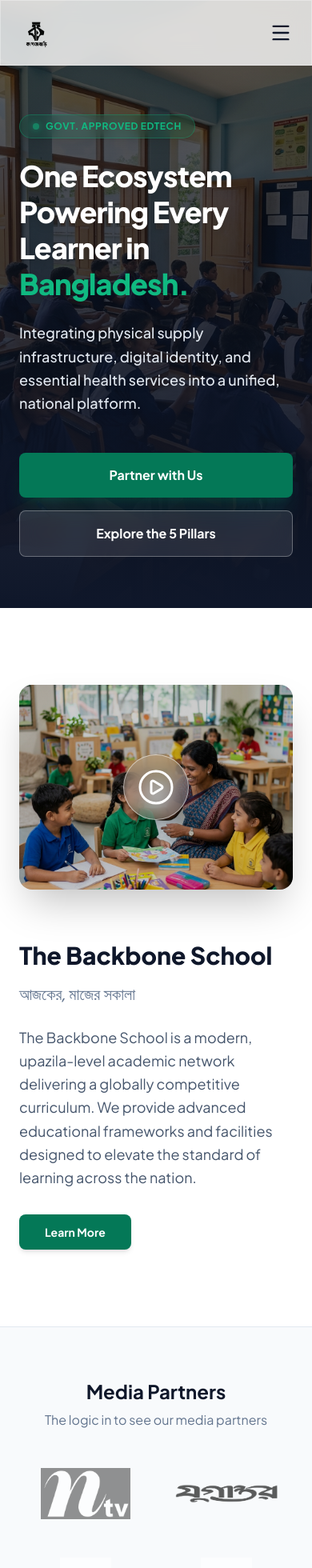
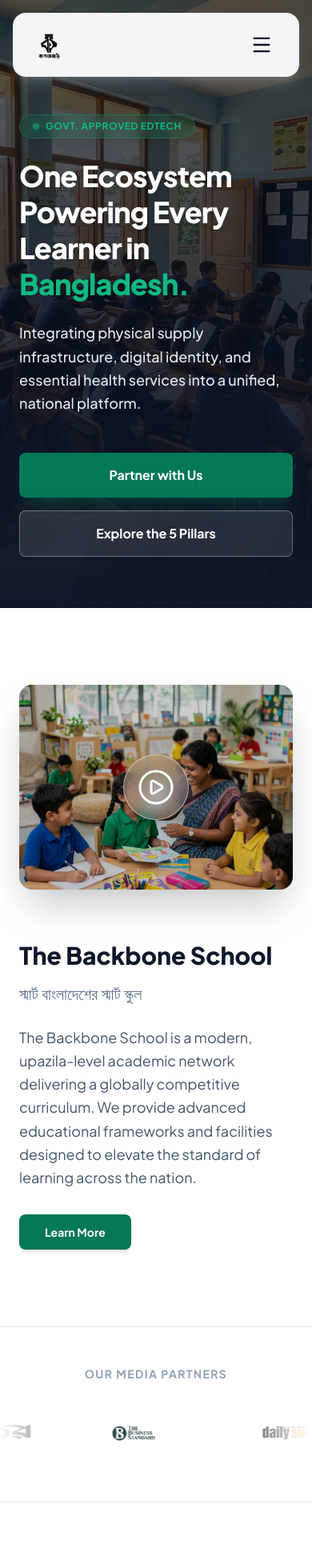
Before and after one commit to OmarFarukApurbo/kagojbari, a Next.js app: page / in a window 390 px wide. Shown: the top 1960 px of the page at 80% size. Built offline with nearby package versions, Linux system fonts and the light colour scheme.

Commit message:
UI Polish: Upgrade Navbar, Footer, animated Ticker, and fix content

```diff
--- a/src/components/home/BackboneFeature.tsx
+++ b/src/components/home/BackboneFeature.tsx
@@ -32,7 +32,7 @@ export default function BackboneFeature() {
             The Backbone School
           </h2>
           <p className="text-xl text-slate-500 font-bengali mb-6">
-            আজকের, মাজের সকালা
+            স্মার্ট বাংলাদেশের স্মার্ট স্কুল
           </p>
           <p className="text-lg text-slate-600 leading-relaxed mb-8">
             The Backbone School is a modern, upazila-level academic network delivering a globally competitive curriculum. We provide advanced educational frameworks and facilities designed to elevate the standard of learning across the nation.
--- a/src/components/home/MediaPartners.tsx
+++ b/src/components/home/MediaPartners.tsx
@@ -7,18 +7,21 @@ export default function MediaPartners() {
     { name: "The Business Standard", src: "/partners/1738567741_TBS.jpg" },
     { name: "Daily Sun", src: "/partners/daily-sun-logo-high-quality-free-vector.jpg" },
     { name: "ATN News", src: "/partners/ATN_News_Logo_without_slogan.svg.png" },
-    { name: "Other Partner", src: "/partners/default_img_1.webp" }
+    { name: "Somoy", src: "/partners/default_img_1.webp" }
   ];
 
   return (
-    <section className="py-16 px-6 bg-slate-50 border-y border-slate-200">
-      <div className="max-w-7xl mx-auto flex flex-col items-center">
-        <h3 className="text-2xl md:text-3xl font-bold text-charcoal-dark mb-2 text-center">Media Partners</h3>
-        <p className="text-slate-500 mb-12 text-center">The logic in to see our media partners</p>
+    <section className="py-12 bg-white border-y border-slate-200 overflow-hidden">
+      <div className="max-w-7xl mx-auto px-6 mb-8">
+        <h3 className="text-sm md:text-base font-bold text-center text-slate-400 uppercase tracking-widest">Our Media Partners</h3>
+      </div>
 
-        <div className="flex flex-wrap justify-center items-center gap-12 md:gap-20">
-          {partners.map((partner, index) => (
-            <div key={index} className="relative w-32 h-16 md:w-40 md:h-20 grayscale hover:grayscale-0 opacity-70 hover:opacity-100 transition-all duration-300">
+      {/* Infinite Scrolling Ticker */}
+      <div className="w-full inline-flex flex-nowrap overflow-hidden [mask-image:_linear-gradient(to_right,transparent_0,_black_128px,_black_calc(100%-128px),transparent_100%)]">
+        <ul className="flex items-center justify-center md:justify-start animate-infinite-scroll">
+          {[...partners, ...partners].map((partner, index) => (
+            <li key={index} className="mx-8 md:mx-16 flex-shrink-0">
+              <div className="relative w-32 h-16 md:w-40 md:h-20 hover:scale-105 transition-transform duration-300">
                 <Image
                   src={partner.src}
                   alt={`${partner.name} Logo`}
@@ -26,8 +29,9 @@ export default function MediaPartners() {
                   className="object-contain"
                 />
               </div>
+            </li>
           ))}
-        </div>
+        </ul>
       </div>
     </section>
   );
--- a/src/components/home/Traction.tsx
+++ b/src/components/home/Traction.tsx
@@ -9,8 +9,8 @@ export default function Traction() {
     <section className="py-16 px-6 bg-white">
       <div className="max-w-5xl mx-auto">
         <div className="text-center mb-10">
-          <h2 className="text-2xl md:text-3xl font-bold text-charcoal-dark">Metrics Section</h2>
-          <p className="text-slate-500 mt-2">Encompassing our accelerated growth metrics</p>
+          <h2 className="text-2xl md:text-3xl font-bold text-charcoal-dark">Nationwide Impact</h2>
+          <p className="text-slate-500 mt-2">Tracking our footprint across Bangladesh</p>
         </div>
 
         <div className="grid grid-cols-1 md:grid-cols-3 gap-6">
--- a/src/components/layout/Footer.tsx
+++ b/src/components/layout/Footer.tsx
@@ -4,46 +4,45 @@ import { Mail, Phone, Globe } from "lucide-react";
 
 export default function Footer() {
   return (
-    <footer className="bg-[#2D2D2D] text-slate-300 py-16 px-6">
+    <footer className="bg-[#2D2D2D] text-slate-300 py-16 px-6 md:px-12">
       <div className="max-w-7xl mx-auto grid grid-cols-1 md:grid-cols-4 gap-12 border-b border-slate-700 pb-12 mb-8">
 
-        {/* Column 1: Brand Logo */}
-        <div className="md:col-span-2 flex items-center">
+        {/* Column 1: Brand Logo & Description */}
+        <div className="md:col-span-2 flex flex-col items-start">
           <Image
             src="/KB_Logo_Text.png"
             alt="Kagojbari Logo"
-            width={240}
-            height={64}
-            className="brightness-0 invert opacity-90"
+            width={200}
+            height={56}
+            className="w-40 md:w-56 h-auto brightness-0 invert opacity-90 mb-6"
           />
+          <p className="text-sm text-slate-400 leading-relaxed max-w-sm">
+            Kagojbari EdTech Ltd is building the ultimate digital and physical backbone for education across Bangladesh. We integrate supply infrastructure, health, and student identity into one powerful platform.
+          </p>
         </div>
 
-        {/* Column 2: Contact/Links */}
-        <div className="flex flex-col space-y-4">
-          <h4 className="text-white font-semibold text-lg mb-2">Contact</h4>
-          <Link href="#" className="text-sm hover:text-white transition-colors">About Us</Link>
-          <Link href="#" className="text-sm hover:text-white transition-colors">Contact Us</Link>
-          <Link href="#" className="text-sm hover:text-white transition-colors">Terms of Contracts</Link>
-          <Link href="#" className="text-sm hover:text-white transition-colors">Privacy Policy</Link>
+        {/* Column 2: Quick Links */}
+        <div className="flex flex-col space-y-4 md:mt-2">
+          <h4 className="text-white font-bold text-lg mb-2">Company</h4>
+          <Link href="#vision" className="text-sm text-slate-400 hover:text-white transition-colors">About Us</Link>
+          <Link href="#partner" className="text-sm text-slate-400 hover:text-white transition-colors">Contact Us</Link>
+          <Link href="#" className="text-sm text-slate-400 hover:text-white transition-colors">Terms of Contracts</Link>
+          <Link href="#" className="text-sm text-slate-400 hover:text-white transition-colors">Privacy Policy</Link>
         </div>
 
         {/* Column 3: Contact Info */}
-        <div className="flex flex-col space-y-4">
-          <h4 className="text-white font-semibold text-lg mb-2">Footer</h4>
-          <div className="flex items-center text-sm">
-            <Phone size={14} className="mr-3" />
+        <div className="flex flex-col space-y-4 md:mt-2">
+          <h4 className="text-white font-bold text-lg mb-2">Connect</h4>
+          <div className="flex items-center text-sm text-slate-400">
+            <Phone size={16} className="mr-3 text-emerald-base" />
             +88-01310101616
           </div>
-          <div className="flex items-center text-sm">
-            <Phone size={14} className="mr-3" />
-            +88-017XXXXXXXX
-          </div>
-          <a href="mailto:kagojbari@gmail.com" className="flex items-center text-sm hover:text-white transition-colors">
-            <Mail size={14} className="mr-3" />
+          <a href="mailto:kagojbari@gmail.com" className="flex items-center text-sm text-slate-400 hover:text-white transition-colors">
+            <Mail size={16} className="mr-3 text-emerald-base" />
             kagojbari@gmail.com
           </a>
-          <a href="https://kagojbari.org" className="flex items-center text-sm hover:text-white transition-colors">
-            <Globe size={14} className="mr-3" />
+          <a href="https://kagojbari.org" className="flex items-center text-sm text-slate-400 hover:text-white transition-colors">
+            <Globe size={16} className="mr-3 text-emerald-base" />
             www.kagojbari.org
           </a>
         </div>
@@ -52,7 +51,7 @@ export default function Footer() {
 
       <div className="max-w-7xl mx-auto flex flex-col md:flex-row justify-between items-center text-xs text-slate-500">
         <p>&copy; {new Date().getFullYear()} Kagojbari EdTech Ltd MVP.</p>
-        <p className="mt-4 md:mt-0">RJSC Certificate: No. C-208016/2026</p>
+        <p className="mt-4 md:mt-0 font-medium">RJSC Certificate: No. C-208016/2026</p>
       </div>
     </footer>
   );
--- a/src/components/layout/Navbar.tsx
+++ b/src/components/layout/Navbar.tsx
@@ -1,12 +1,19 @@
 "use client";
 
-import { useState } from "react";
+import { useState, useEffect } from "react";
 import Image from "next/image";
 import Link from "next/link";
 import { Menu, X } from "lucide-react";
 
 export default function Navbar() {
   const [isMobileMenuOpen, setIsMobileMenuOpen] = useState(false);
+  const [scrolled, setScrolled] = useState(false);
+
+  useEffect(() => {
+    const handleScroll = () => setScrolled(window.scrollY > 20);
+    window.addEventListener("scroll", handleScroll);
+    return () => window.removeEventListener("scroll", handleScroll);
+  }, []);
 
   const navLinks = [
     { name: "Vision", href: "#vision" },
@@ -17,27 +24,30 @@ export default function Navbar() {
   ];
 
   return (
-    <nav className="fixed top-0 w-full z-50 glassmorphism border-b border-white/20 transition-all duration-300">
-      <div className="max-w-7xl mx-auto px-6 md:px-12 flex justify-between items-center h-20">
-        {/* Left: Logo */}
+    <>
+      {/* Desktop Floating Navbar */}
+      <nav className={`fixed top-0 left-0 right-0 z-50 transition-all duration-300 ${scrolled ? 'pt-2 md:pt-4 px-2 md:px-6' : 'pt-4 md:pt-8 px-4 md:px-8'} pointer-events-none`}>
+        <div className={`max-w-6xl mx-auto bg-white/95 backdrop-blur-xl border border-slate-200/50 shadow-lg shadow-slate-200/20 rounded-2xl flex justify-between items-center transition-all duration-300 ${scrolled ? 'h-16 md:h-20 px-4 md:px-6' : 'h-20 md:h-24 px-6 md:px-8'} pointer-events-auto`}>
+
+          {/* Left: Prominent Logo */}
           <Link href="/" className="flex-shrink-0 flex items-center group">
             <Image
               src="/KB_Logo_Text.png"
               alt="Kagojbari EdTech Ltd Logo"
-            width={180}
-            height={48}
-            className="h-10 w-auto object-contain transition-transform duration-300 group-hover:scale-105"
+              width={240}
+              height={70}
+              className="h-10 md:h-14 w-auto object-contain transition-transform duration-300 group-hover:scale-105"
               priority
             />
           </Link>
 
           {/* Center: Desktop Links */}
-        <div className="hidden md:flex items-center space-x-8">
+          <div className="hidden lg:flex items-center space-x-8">
             {navLinks.map((link) => (
               <Link
                 key={link.name}
                 href={link.href}
-              className="text-sm font-semibold text-slate-neutral hover:text-emerald-deep transition-colors duration-200"
+                className="text-sm font-bold text-slate-600 hover:text-emerald-deep transition-colors duration-200"
               >
                 {link.name}
               </Link>
@@ -45,45 +55,37 @@ export default function Navbar() {
           </div>
 
           {/* Right: CTA Button */}
-        <div className="hidden md:flex items-center">
+          <div className="hidden lg:flex items-center">
             <Link
               href="#partner"
-            className="bg-[var(--color-emerald-base)] hover:bg-[var(--color-emerald-deep)] text-white px-5 py-2.5 rounded-lg text-sm font-semibold transition-all duration-300 shadow-sm hover:shadow-[0_0_15px_rgba(4,120,87,0.3)] hover:scale-[1.02]"
+              className="bg-emerald-base hover:bg-emerald-deep text-white px-6 py-2.5 rounded-xl text-sm font-bold transition-all duration-300 shadow-md shadow-emerald-base/20 hover:shadow-emerald-base/40 hover:-translate-y-0.5"
             >
               Partner Portal
             </Link>
           </div>
 
           {/* Mobile menu button */}
-        <div className="md:hidden flex items-center">
+          <div className="lg:hidden flex items-center">
             <button
               onClick={() => setIsMobileMenuOpen(!isMobileMenuOpen)}
-            className="text-charcoal-dark hover:text-emerald-base focus:outline-none transition-colors"
+              className="text-charcoal-dark hover:text-emerald-base focus:outline-none transition-colors p-2"
             >
               {isMobileMenuOpen ? <X size={28} /> : <Menu size={28} />}
             </button>
           </div>
         </div>
+      </nav>
 
-      {/* Mobile Menu Panel */}
+      {/* Mobile Menu Fullscreen Overlay */}
       {isMobileMenuOpen && (
-        <div className="md:hidden bg-white/95 backdrop-blur-xl border-t border-slate-200 absolute top-20 left-0 w-full shadow-xl animate-in slide-in-from-top-2">
-          <div className="px-6 py-8 flex flex-col space-y-6">
-            <div className="flex justify-center mb-4">
-              <Image
-                src="/KB_Logo.png"
-                alt="Kagojbari Icon"
-                width={48}
-                height={48}
-                className="h-12 w-auto"
-              />
-            </div>
+        <div className="lg:hidden fixed inset-0 z-40 bg-white/95 backdrop-blur-3xl flex flex-col pt-32 px-6 animate-in fade-in zoom-in-95 duration-200">
+          <div className="flex flex-col space-y-4">
             {navLinks.map((link) => (
               <Link
                 key={link.name}
                 href={link.href}
                 onClick={() => setIsMobileMenuOpen(false)}
-                className="block text-center text-lg font-semibold text-charcoal-dark hover:text-emerald-base transition-colors"
+                className="block text-2xl font-bold text-charcoal-dark hover:text-emerald-base transition-colors border-b border-slate-100 pb-4"
               >
                 {link.name}
               </Link>
@@ -91,13 +93,13 @@ export default function Navbar() {
             <Link
               href="#partner"
               onClick={() => setIsMobileMenuOpen(false)}
-              className="block w-full text-center bg-[var(--color-emerald-base)] text-white px-5 py-3 rounded-lg text-base font-bold shadow-sm mt-4"
+              className="block w-full text-center bg-emerald-base text-white px-5 py-4 rounded-xl text-lg font-bold shadow-lg mt-6"
             >
               Partner Portal
             </Link>
           </div>
         </div>
       )}
-    </nav>
+    </>
   );
 }
```
Lines whose indentation alone changed are shown as unchanged.
